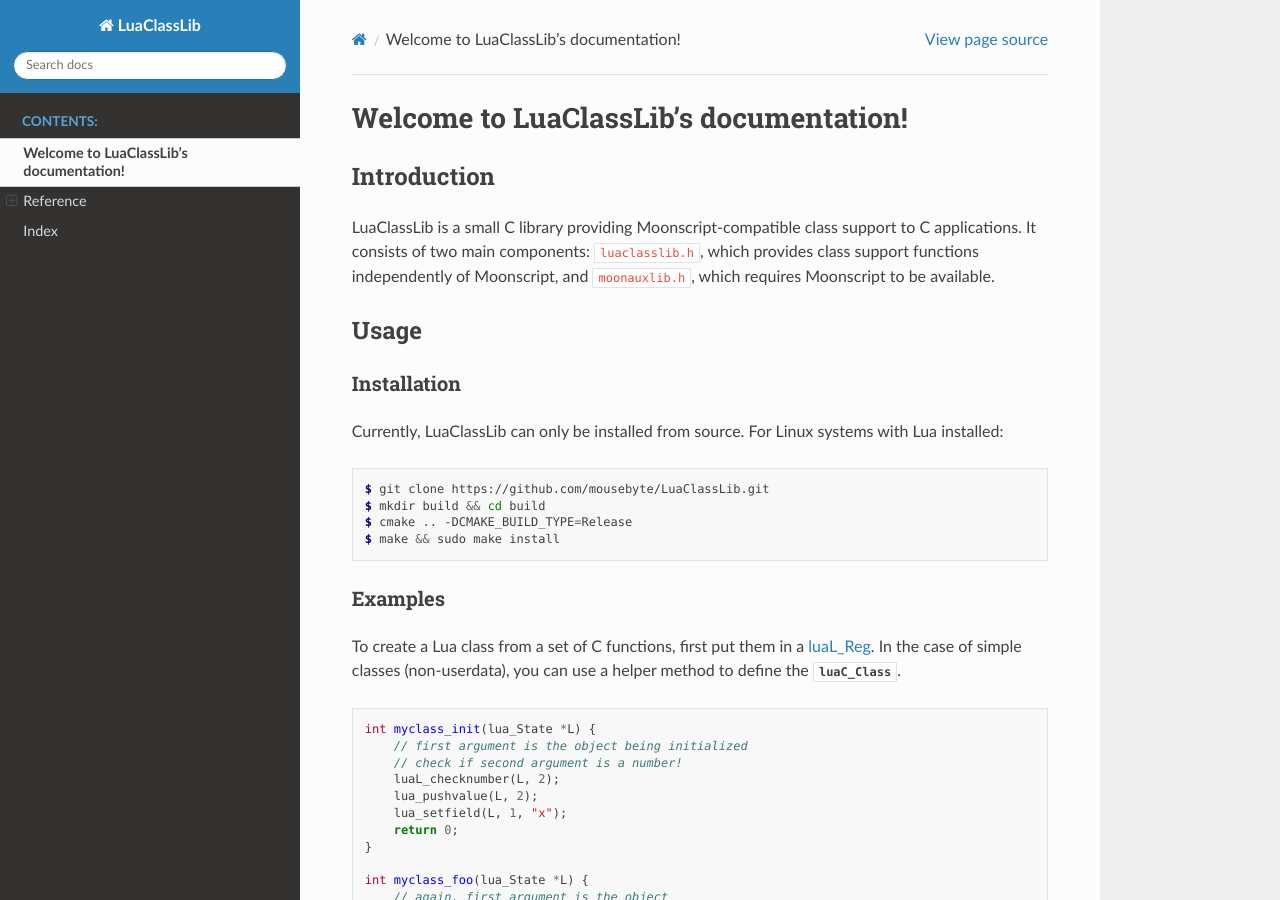
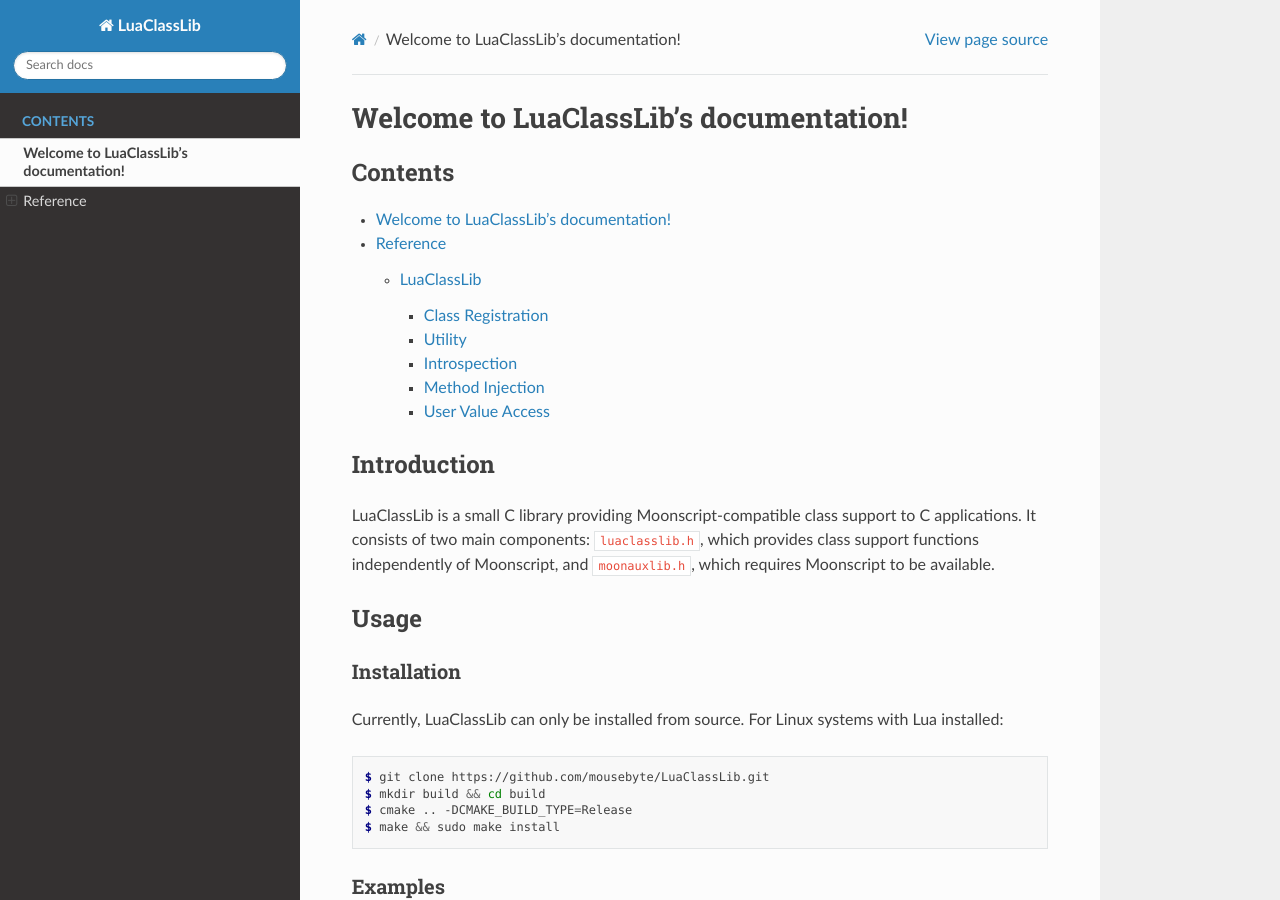
Before and after one commit to mousebyte/luaclasslib, a Sphinx documentation site: the page built from docs/index.rst, in a window 1280 px wide and 900 px high. Built offline with Sphinx 7.4.7 and the Read the Docs theme 2.0.0, drawn with Linux system fonts in a browser that asks for light colours; some of the changed lines change nothing that is shown.

Commit message:
Edit headings

```diff
--- a/docs/index.rst
+++ b/docs/index.rst
@@ -3,30 +3,29 @@
    You can adapt this file completely to your liking, but it should at least
    contain the root `toctree` directive.
 
+***************************************
 Welcome to LuaClassLib's documentation!
-=======================================
+***************************************
 
 .. toctree::
    :maxdepth: 4
-   :hidden:
-   :caption: Contents:
+   :caption: Contents
 
    self
-   Reference <reference>
-   genindex
+   reference
 
 Introduction
-------------
+============
 
 LuaClassLib is a small C library providing Moonscript-compatible class support to C applications.
 It consists of two main components: ``luaclasslib.h``, which provides class support functions independently of Moonscript,
 and ``moonauxlib.h``, which requires Moonscript to be available.
 
 Usage
------
+=====
 
 Installation
-^^^^^^^^^^^^
+------------
 
 Currently, LuaClassLib can only be installed from source.
 For Linux systems with Lua installed:
@@ -39,7 +38,7 @@
    $ make && sudo make install
 
 Examples
-^^^^^^^^
+--------
 
 To create a Lua class from a set of C functions, first put them in a
 `luaL_Reg <http://www.lua.org/manual/5.4/manual.html#luaL_Reg>`_. In the case
--- a/docs/reference.rst
+++ b/docs/reference.rst
@@ -1,12 +1,15 @@
+*********
 Reference
-=========
+*********
+
+.. contents:: Table of Contents
 
 LuaClassLib
------------
+===========
 Contents of the header file ``luaclasslib.h``.
 
 Class Registration
-^^^^^^^^^^^^^^^^^^
+------------------
 Functions supporting the creation and registration of Lua classes.
 
 .. doxygenstruct:: luaC_Class
@@ -32,7 +35,7 @@
    :project: LuaClassLib
 
 Utility
-^^^^^^^
+-------
 Utility functions for Lua classes and objects.
 
 .. doxygenfunction:: luaC_construct
@@ -60,7 +63,7 @@
    :project: LuaClassLib
 
 Introspection
-^^^^^^^^^^^^^
+-------------
 Functions providing introspection into Lua classes and objects.
 
 .. doxygenfunction:: luaC_isclass
@@ -76,7 +79,7 @@
    :project: LuaClassLib
 
 Method Injection
-^^^^^^^^^^^^^^^^
+----------------
 Functions for overriding class methods.
 
 .. doxygenfunction:: luaC_injectmethod
@@ -95,7 +98,7 @@
    :project: LuaClassLib
 
 User Value Access
-^^^^^^^^^^^^^^^^^
+-----------------
 Functions allowing access to tables stored in the user values of a userdata.
 
 .. doxygenfunction:: luaC_uvget
```
